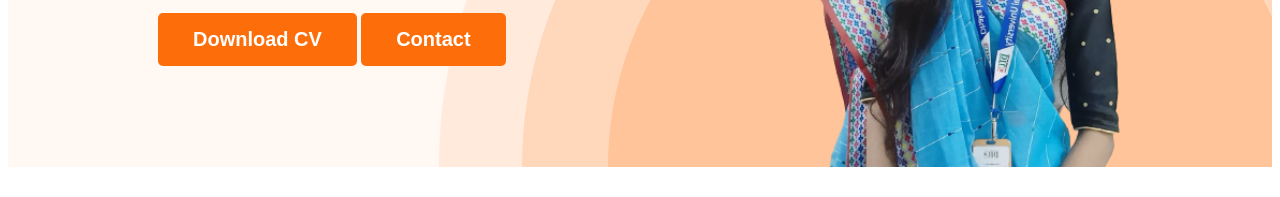
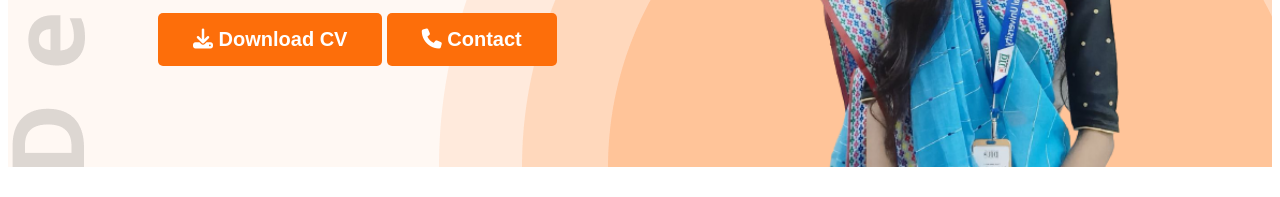
Before and after one commit to Fatema-Khanom/developer-portfolio, a plain HTML site: page index.html in a window 1280 px wide. Shown: the part 603-800 px from the top of the page. Drawn offline with Linux system fonts and the light colour scheme.

Commit message:
added icon

```diff
--- a/index.html
+++ b/index.html
@@ -8,6 +8,7 @@
 <link rel="preconnect" href="https://fonts.gstatic.com" crossorigin>
 <link href="https://fonts.googleapis.com/css2?family=Open+Sans:wght@400;700;800&family=Poppins&display=swap" rel="stylesheet">
     <link rel="stylesheet" href="style.css">
+    <script src="https://kit.fontawesome.com/46ee33e673.js" crossorigin="anonymous"></script>
 </head>
 <body>
     <header>
@@ -27,8 +28,8 @@
             <h3 class="banner-greeting">Hi, I  am</h3>
             <h1 class="banner-title">Fatema Khanom</h1>
             <p class="banner-description">Shot what able cold new see hold.Friendly as an betrayed formerly she. Morning because as to society behaved moments.</p>
-            <button class="btn-primary">Download CV</button>
-            <button class="btn-primary">Contact</button>
+            <button class="btn-primary"><i class="fa-solid fa-download"></i> Download CV</button>
+            <button class="btn-primary"><i class="fa-solid fa-phone"></i> Contact</button>
         </div>
             <img class="profile-pic" src="images/icons/photo_2023-07-05_22-12-04-removebg-preview.png" alt="">
 
@@ -154,7 +155,7 @@
 
             </div>
             <div class="download-cv">
-                <button class="btn-primary">Download CV</button>
+                <button class="btn-primary"><i class="fa-solid fa-download"></i> Download CV</button>
             </div>
 
        </section>
--- a/style.css
+++ b/style.css
@@ -57,7 +57,7 @@ nav a{
 /* header related style*/
     header{
         background-color: #FFF8F3;
-        background-image: url('images/header_bg.png');
+        background-image: url('images/header_bg.png') , url('images/developer.png');
         background-repeat: no-repeat;
         background-position: bottom right , top left;
 
```
